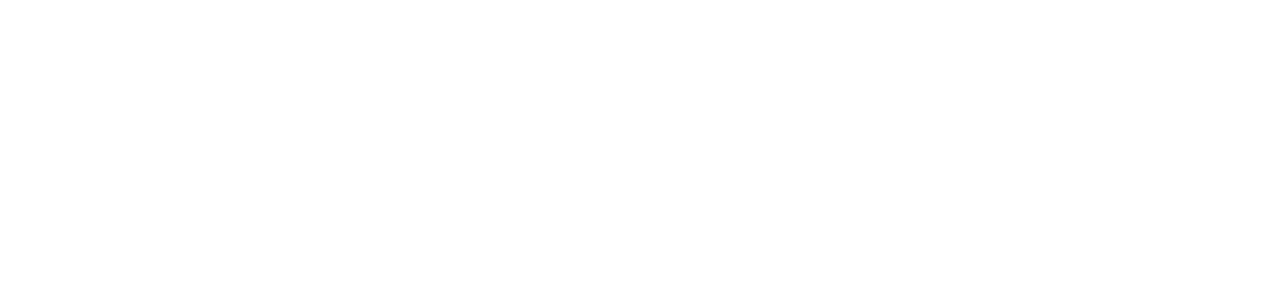
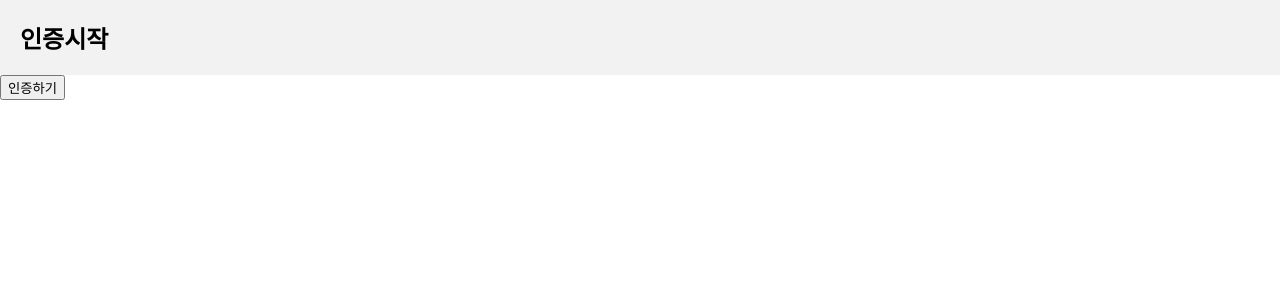
Before and after one commit to skymill2000/fintech0731, a React (Create React App) app in the folder fintech/: page / in a window 1280 px wide. Before the commit this address had no page. Shown: the top 300 px of the page. Built offline with nearby package versions, Linux system fonts and the light colour scheme.

Commit message:
Lecture(인증 연동 작성): 인증 연동 페이지 작성

```diff
--- a/fintech/src/App.js
+++ b/fintech/src/App.js
@@ -4,12 +4,13 @@
 import StyledComponent from "./components/StyledComponent";
 import AxiosComponent from "./components/AxiosComponent";
 import NewsPage from "./pages/NewsPage";
+import AuthPage from "./pages/AuthPage";
 
 function App() {
   return (
     <BrowserRouter>
       <Routes>
-        <Route path="/news" element={<NewsPage />}></Route>
+        <Route path="/" element={<AuthPage />}></Route>
       </Routes>
     </BrowserRouter>
   );
--- a/fintech/src/components/common/AppHeader.js
+++ b/fintech/src/components/common/AppHeader.js
@@ -8,6 +8,7 @@
   padding: 20px;
   font-size: 24px;
   font-weight: bold;
+  text-align: center;
 `;
 
 const AppHeader = ({ title }) => {
--- /dev/null
+++ b/fintech/src/pages/AuthPage.js
@@ -0,0 +1,19 @@
+import React from "react";
+import AppHeader from "../components/common/AppHeader";
+
+const AuthPage = () => {
+  const handleClick = () => {
+    let tmpwindow = window.open("about:blank");
+    const clientId = "9c785a50-ac39-4dac-af61-eb82eb80e139"; // <- 클라이언트 아이디 입력
+    tmpwindow.location.href = `https://testapi.openbanking.or.kr/oauth/2.0/authorize?response_type=code&client_id=${clientId}&redirect_uri=http://localhost:3000/authResult&scope=login inquiry transfer&state=12345678901234567890123456789012&auth_type=0`;
+  };
+
+  return (
+    <div>
+      <AppHeader title={"인증시작"}> </AppHeader>
+      <button onClick={handleClick}>인증하기</button>
+    </div>
+  );
+};
+
+export default AuthPage;
```
